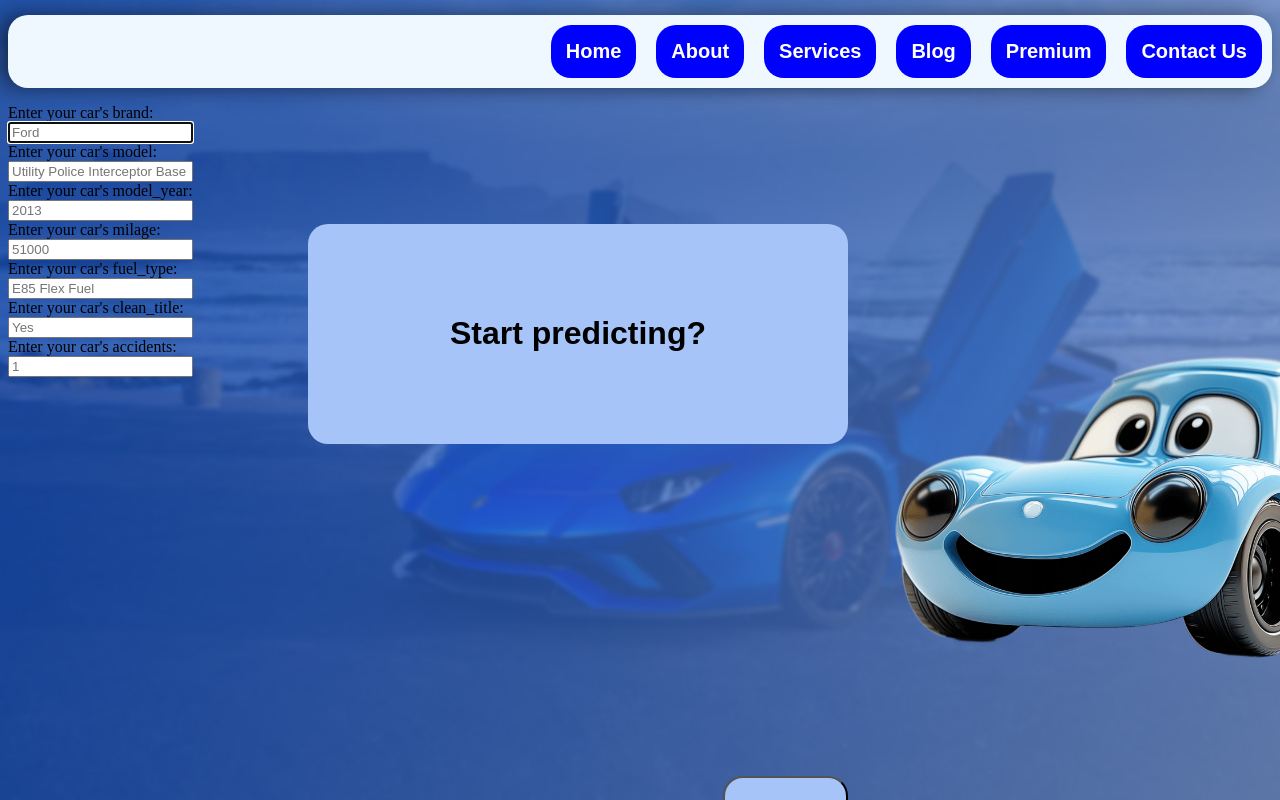
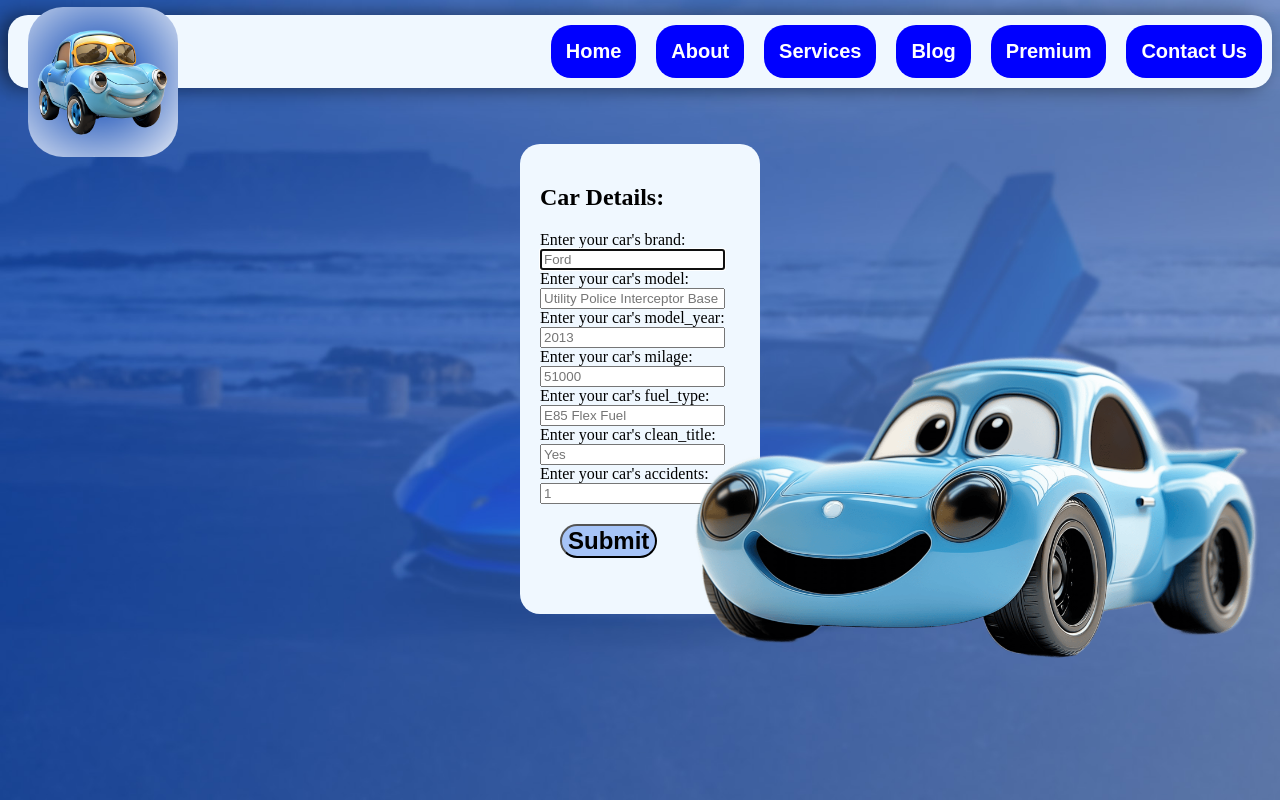
Before and after one commit to hempant063/Used_car_price_predictor, a FastAPI app: page / in a window 1280 px wide. Run offline with FastAPI, Linux system fonts and the light colour scheme.

Commit message:
final commit

```diff
--- a/app/main.py
+++ b/app/main.py
@@ -3,12 +3,19 @@ from fastapi.templating import Jinja2Templates
 from fastapi import Form
 import joblib
 import pandas as pd
+from fastapi.staticfiles import StaticFiles
 
 
 app=FastAPI()
 
+static=StaticFiles(directory='app/static')
 templates=Jinja2Templates(directory='app/templates')
 
+app.mount(
+    path="/static",
+    app=static,
+    name="static",
+)
 @app.get('/')
 def index(request:Request):
     return templates.TemplateResponse(
--- a/app/templates/stylesheet/style.css
+++ b/app/static/style.css
@@ -4,11 +4,17 @@ body{
     background-repeat: no-repeat;
     background-attachment:fixed;
     background-position: center;
+
+}
+
+.body{
+    justify-items: center;
+    padding-top: 40px;
 }
 
 #assistant {
-    padding-left:850;
-    margin-top:200px;
+    padding-left:650px;
+    margin-top:160px;
     position:absolute;
 }
 
@@ -62,29 +68,23 @@ a {
     box-shadow:-9px 0px 20px 0.5px rgba(0, 0, 0, 0.491);
 }
 
-.message {
-    background-color: rgb(166, 196, 247);
-    padding:70px;
-    width: 400px;
-    margin: 120px;
-    margin-left:300px;
-    position:absolute;
-    border-radius:20px;
-    text-align: center;
-    font-family: sans-serif;
+
+.start{
+    background-color: aliceblue;
+    padding: 20px;
+    border-radius: 20px;
+    width: 200px;
+    justify-items: center;
 }
 
 .start button {
     background-color: rgb(166, 196, 247);
-    padding:20px;
-    margin: 420px;
-    margin-left:530px;
-    position:absolute;
     border-radius:20px;
     text-align: center;
     font-family: sans-serif;
     font-size:X-large;
     font-weight: bold;
+    margin: 20px;
 }
 
 .options{
@@ -97,8 +97,6 @@ a {
 
 button {
     background-color: rgb(166, 196, 247);
-    padding:20px;
-    text-align: center;
     font-family: sans-serif;
     font-size:X-large;
     font-weight: bold;
--- a/app/templates/index.html
+++ b/app/templates/index.html
@@ -1,11 +1,11 @@
 <html>
 <head>
     <title>AI Car Price Predictor</title>
-    <link rel="stylesheet" href="style.css">
+    <link rel="stylesheet" href='{{ url_for("static",path="style.css")}} '>
 </head>
 <body>
     <div class="navbar">
-        <!-- <img id="logo" src="img/logo.png" alt="Logo" height="150"> -->
+        <img id="logo" src="{{url_for('static',path='img/img/logo.png')}}" alt="Logo" height="150">
         <nav>
             <ul>
                 <a href="#"><li>Home</li></a>
@@ -19,12 +19,10 @@
     </div>
 
     <div class="body">
-        <img id='assistant' src="img/assistant.png" height="400" alt="AI assistant">
-        <div class="message">
-            <h1>Start predicting?</h1>
-        </div>
+        <img id='assistant' src="{{url_for('static',path='img/img/assistant.png')}}" height="400" alt="AI assistant">
         <div class="start">
             <form action="/predict" method="post">
+                <h2>Car Details:</h2>
                 <label>Enter your car's brand:</label><br>
                 <input type="text" name="brand" placeholder="Ford" autofocus>
                 <br>
```
Also changed, not shown: app/static/img/background_image.jpg (renamed from app/templates/img/background_image.jpg), app/static/img/img/assistant.png (renamed from app/templates/img/assistant.png), app/static/img/img/logo.png (renamed from app/templates/img/logo.png), 4 other files.
